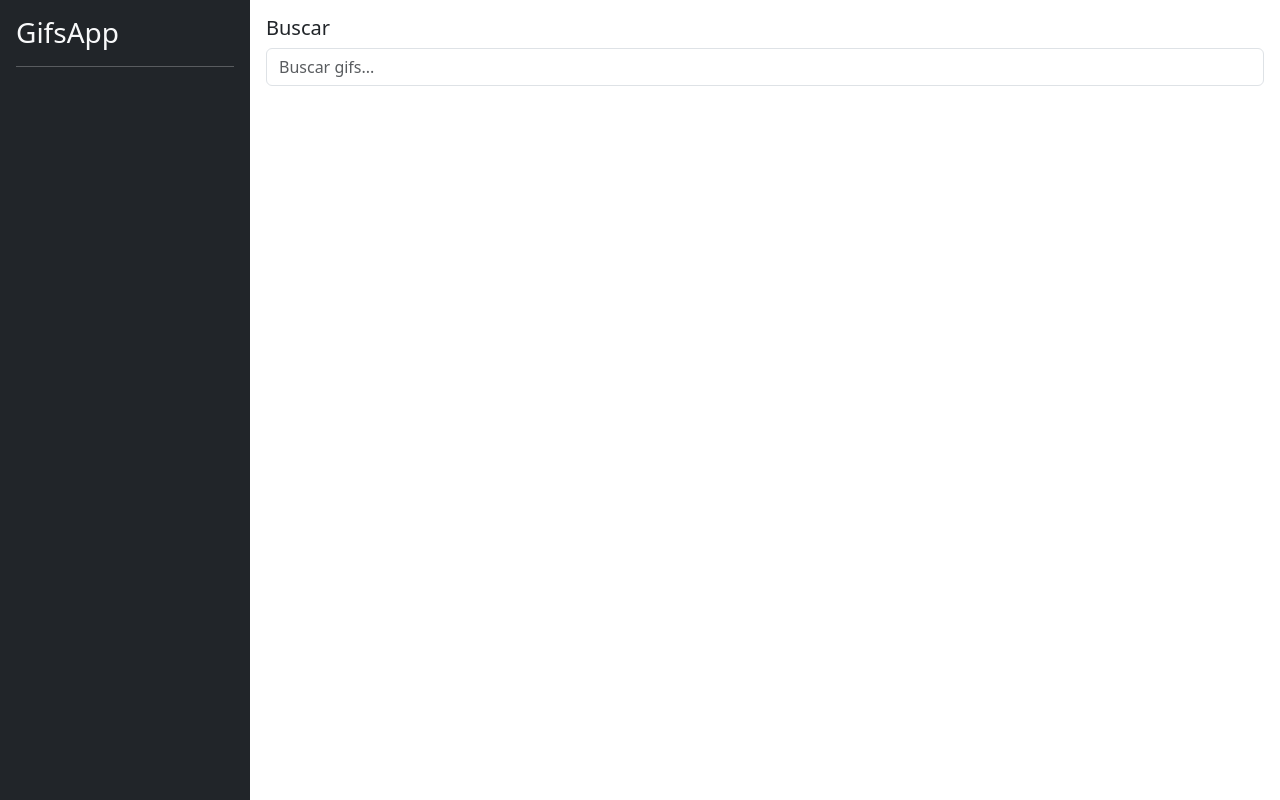
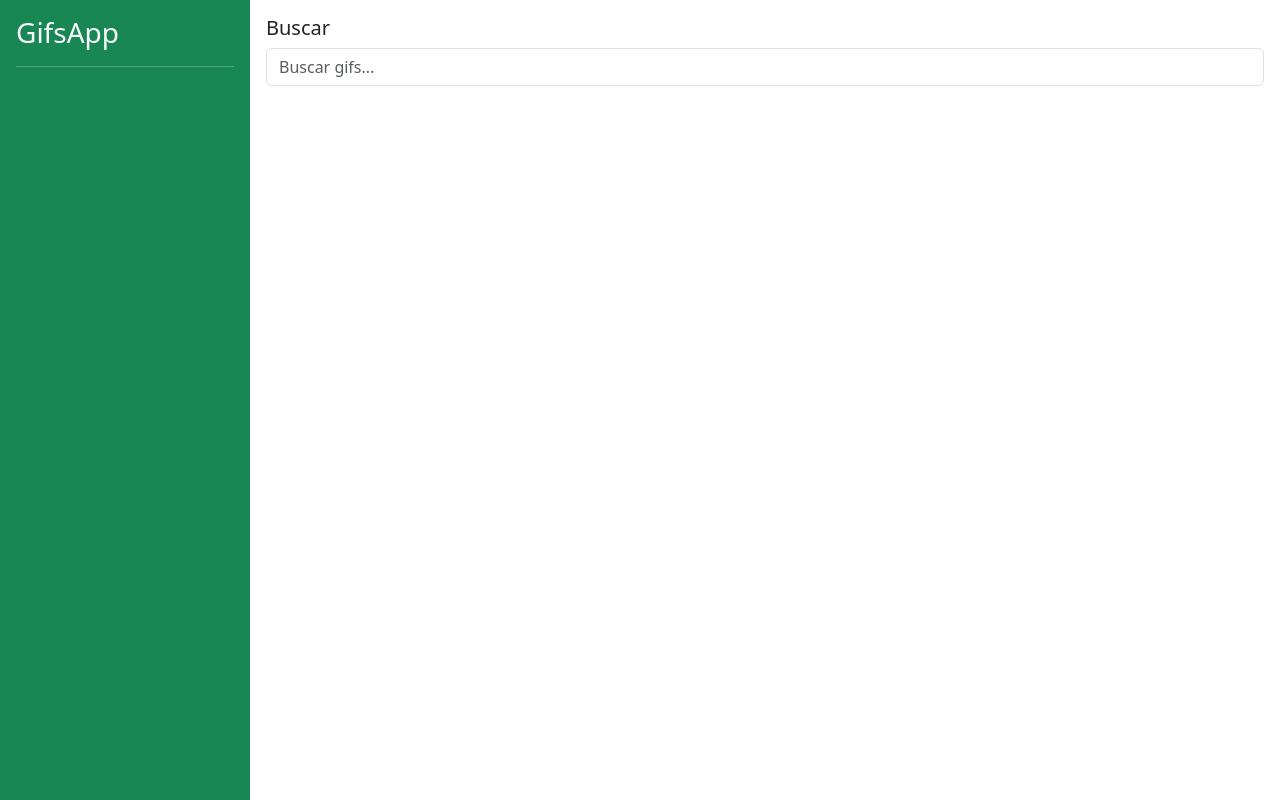
Before and after one commit to alexDev2808/gifs-app-angular, an Angular app: page / in a window 1280 px wide. Built offline with nearby package versions, Linux system fonts and the light colour scheme.

Commit message:
Cambio de color en el sidebar

```diff
--- a/src/app/shared/components/sidebar/sidebar.component.html
+++ b/src/app/shared/components/sidebar/sidebar.component.html
@@ -1,4 +1,4 @@
-<div class="bg-dark border-right p-3" id="sidebar">
+<div class="bg-success  border-right p-3" id="sidebar">
     <h3 class="text-light">GifsApp</h3>
     <hr class="text-white">
 
```
